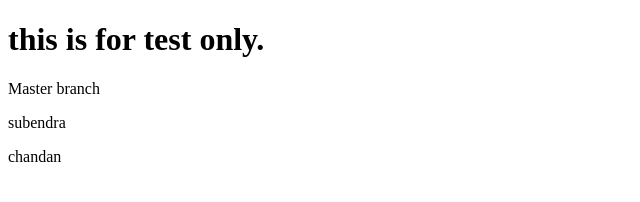
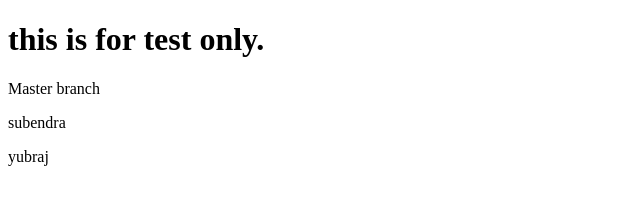
Before and after one commit to ChandanKunwar/Test, a plain HTML site: page index.html in a window 1280 px wide. Shown: the full height of the page, 0-640 px from the left. Drawn offline with Linux system fonts and the light colour scheme.

Commit message:
Update index.html

```diff
--- a/index.html
+++ b/index.html
@@ -6,7 +6,7 @@
 
 <p>Master branch</p>
   <p>subendra</p>
-  <p>chandan</p>
+  <p>yubraj</p>
 
 
 </body>
```
